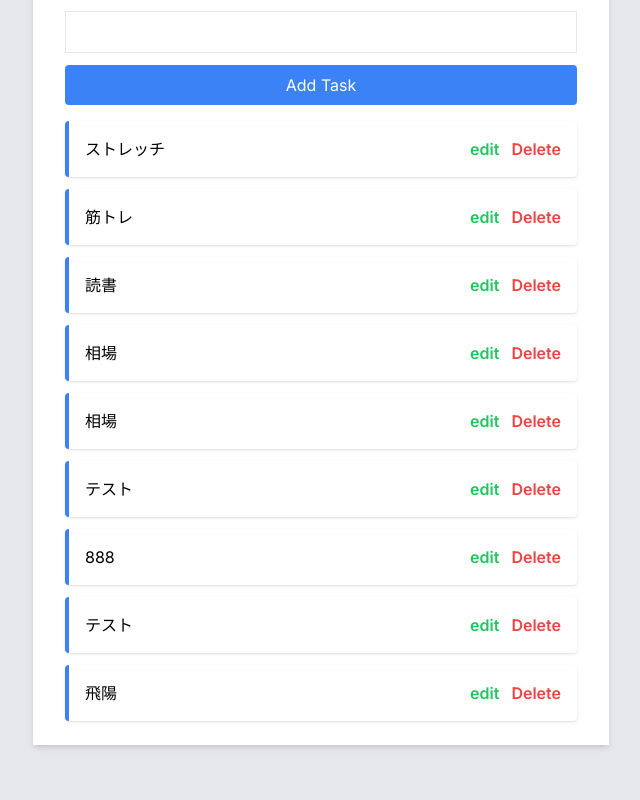
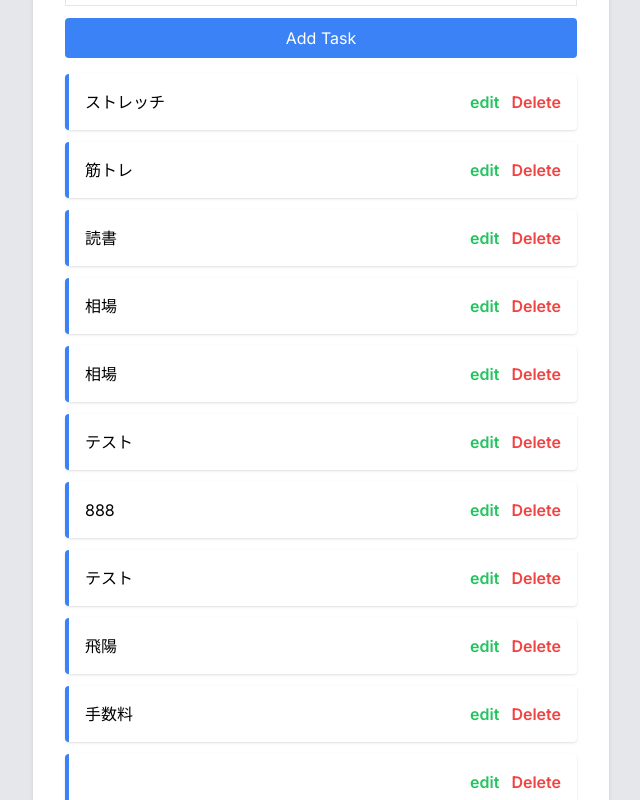
Before and after one commit to Takatoshi0207/ToDoApp-nextJs13, a Next.js app in the folder todoapp-nextjs13/: page / in a window 1280 px wide. Shown: the top 800 px of the page, without its empty margins (319-959 px from the left). Built offline with nearby package versions, Linux system fonts and the light colour scheme; data requests are answered from the project's data file.

Commit message:
Form Inputにvalueを追加
Add Taskを押したあと、空にならなかった。

```diff
--- a/todoapp-nextjs13/src/app/components/AddTask.tsx
+++ b/todoapp-nextjs13/src/app/components/AddTask.tsx
@@ -1,7 +1,7 @@
 'use client';
 
 import { addTodo } from '@/api';
-import React, { ChangeEvent, FormEvent, useState } from 'react'
+import React, { ChangeEvent, FormEvent, useState } from 'react';
 import { v4 as uuidv4 } from 'uuid';
 
 const AddTask = () => {
@@ -11,7 +11,7 @@ const AddTask = () => {
   const handlesubmit = async (e: FormEvent) => {
     e.preventDefault();
     await addTodo({ id: uuidv4(), title: taskTitle });
-    setTaskTitle(" ");
+    setTaskTitle("");
   };
 
   return (
@@ -19,7 +19,9 @@ const AddTask = () => {
       <input
         type="text"
         className='w-full border px-4 py-2 rounded-1g focus:outline-none focus:border-blue-400'
-        onChange={(e: ChangeEvent<HTMLInputElement>) => setTaskTitle(e.target.value)}
+        onChange={(e: ChangeEvent<HTMLInputElement>) =>
+          setTaskTitle(e.target.value)}
+        value={taskTitle}
       />
       <button className='w-full px-4 py-2 text-white rounded bg-blue-500 transform hover:bg-blue-400 hover:scale-95 duration-200'>Add Task</button>
     </form>
--- a/todoapp-nextjs13/src/app/data/todos.json
+++ b/todoapp-nextjs13/src/app/data/todos.json
@@ -38,6 +38,34 @@
     {
       "id": "d8ca9dfc-d3d0-4953-af41-66d2105383c5",
       "title": "飛陽"
+    },
+    {
+      "id": "42b270bb-23a8-4803-804b-c155506ce660",
+      "title": "手数料"
+    },
+    {
+      "id": "7c3beff6-3a23-4fcc-8b7c-1ac9c84890e5",
+      "title": " "
+    },
+    {
+      "id": "feaa224d-325a-4a5f-939c-662867f87246",
+      "title": "テスト"
+    },
+    {
+      "id": "355aff5d-0c20-4a0c-91d7-c163f6530c27",
+      "title": "2"
+    },
+    {
+      "id": "fb662675-b25a-4dde-8a71-1212e285a003",
+      "title": ""
+    },
+    {
+      "id": "16da4430-15d3-40e3-9332-27d418f8fcf9",
+      "title": "手数料"
+    },
+    {
+      "id": "47ae162d-8e90-4a58-9da0-a986270936a0",
+      "title": "手数料"
     }
   ]
 }
```
